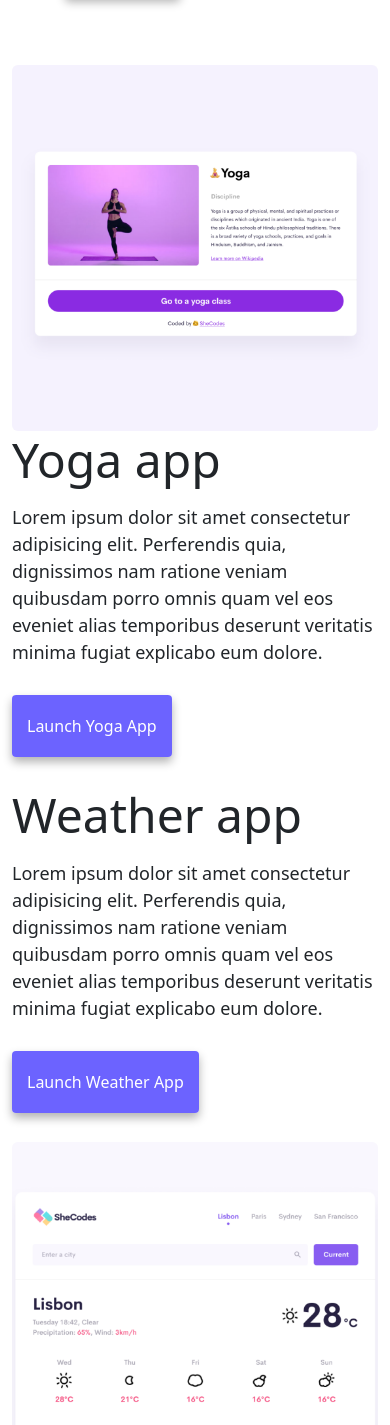
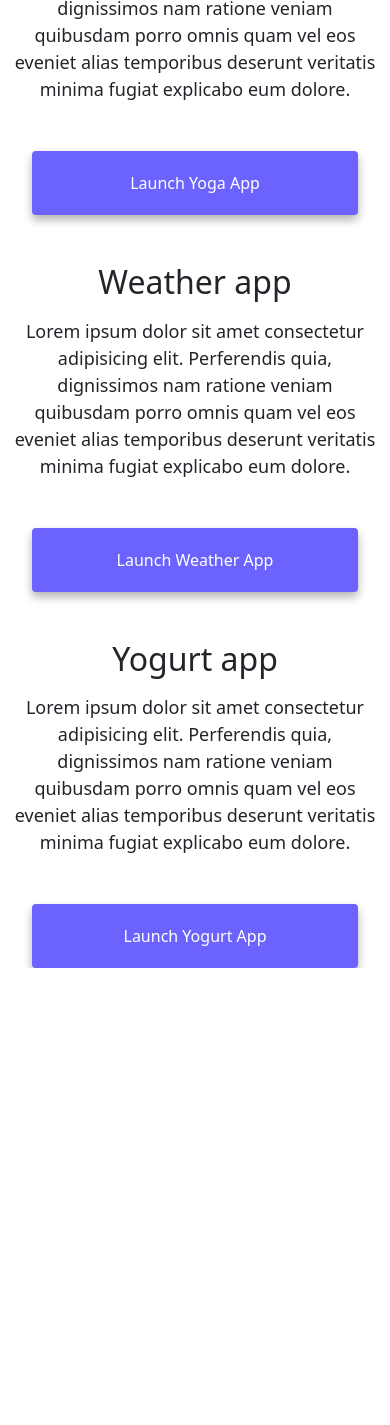
Before and after one commit to saskiajasmin/responsive, a plain HTML site: page index.html in a window 390 px wide. Shown: the part 575-2000 px from the top of the page. After the commit the page ends 1543 px from the top, so only its background shows below. Drawn offline with nearby package versions, Linux system fonts and the light colour scheme.

Commit message:
responsive adaptions

```diff
--- a/css/styles.css
+++ b/css/styles.css
@@ -84,3 +84,25 @@ p {
   box-shadow: var(--box-shadow);
   color: white;
 }
+
+@media (max-width: 576px) {
+  h1 {
+    font-size: 48px;
+    line-height: 1.5;
+  }
+
+  h2 {
+    font-size: 32px;
+    text-align: center;
+  }
+
+  p {
+    text-align: center;
+  }
+
+  .launch-button {
+    display: block;
+    text-align: center;
+    margin: 0 20px;
+  }
+}
--- a/index.html
+++ b/index.html
@@ -47,8 +47,8 @@
       </div>
     </nav>
 
-    <h2 class="text-center">👋 Hi I am</h2>
-    <h1 class="text-center">Saskia Jasmin</h1>
+    <h2 class="text-center">👋 Hi There!</h2>
+    <h1 class="text-center">I'm Saskia</h1>
     <h3 class="text-center">🇩🇪 Front-end developer, based in Germany</h3>
     <div class="navigation-links mb-5">
       <a href="/about.html#contact" class="contact-link" title="Contact me"
@@ -58,13 +58,13 @@
     </div>
     <div class="container">
       <div class="row">
-        <div class="col-md-6">
+        <div class="col-sm-6">
           <img
-            class="img-fluid rounded"
+            class="img-fluid rounded d-none d-sm-block"
             src="/images/yoga.png"
             alt="Yoga App preview" />
         </div>
-        <div class="col-md-6">
+        <div class="col-sm-6">
           <h2 class="mb-3">Yoga app</h2>
           <p>
             Lorem ipsum dolor sit amet consectetur adipisicing elit. Perferendis
@@ -73,7 +73,7 @@
             explicabo eum dolore.
           </p>
           <div class="mt-5">
-            <a class="primary-link" href="#" title="Launch App"
+            <a class="primary-link launch-button" href="#" title="Launch App"
               >Launch Yoga App</a
             >
           </div>
@@ -81,7 +81,7 @@
       </div>
 
       <div class="row mt-5">
-        <div class="col-md-6">
+        <div class="col-sm-6">
           <h2 class="mb-3">Weather app</h2>
           <p>
             Lorem ipsum dolor sit amet consectetur adipisicing elit. Perferendis
@@ -89,28 +89,28 @@
             eos eveniet alias temporibus deserunt veritatis minima fugiat
             explicabo eum dolore.
           </p>
-          <div class="mt-5 mb-5">
-            <a class="primary-link" href="#" title="Launch App"
+          <div class="mt-5">
+            <a class="primary-link launch-button" href="#" title="Launch App"
               >Launch Weather App</a
             >
           </div>
         </div>
-        <div class="col-md-6">
+        <div class="col-sm-6">
           <img
-            class="img-fluid rounded"
+            class="img-fluid rounded d-none d-sm-block"
             src="/images/weather.png"
             alt="Weather App preview" />
         </div>
       </div>
 
       <div class="row mt-5">
-        <div class="col-md-6">
+        <div class="col-sm-6">
           <img
-            class="img-fluid rounded"
+            class="img-fluid rounded d-none d-sm-block"
             src="/images/yogurt.png"
             alt="Yogurt App preview" />
         </div>
-        <div class="col-md-6">
+        <div class="col-sm-6">
           <h2 class="mb-3">Yogurt app</h2>
           <p>
             Lorem ipsum dolor sit amet consectetur adipisicing elit. Perferendis
@@ -119,7 +119,7 @@
             explicabo eum dolore.
           </p>
           <div class="mt-5">
-            <a class="primary-link" href="#" title="Launch App"
+            <a class="primary-link launch-button" href="#" title="Launch App"
               >Launch Yogurt App</a
             >
           </div>
```
Also changed, not shown: about.html (+3 -3 lines).
